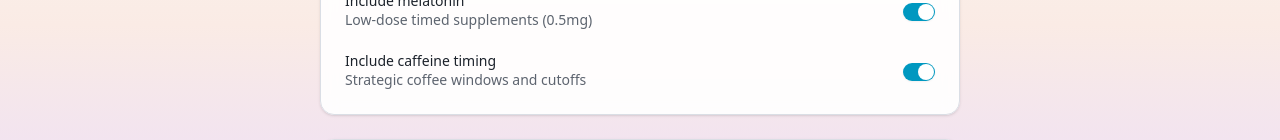
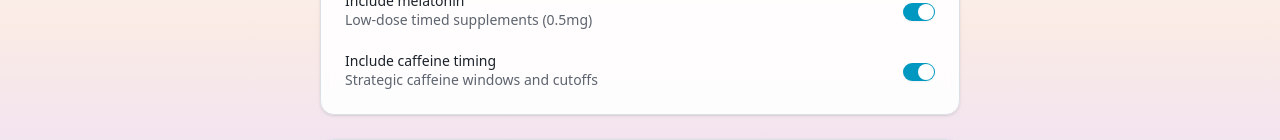
Before and after one commit to davidrecordon/dawnward, a Next.js app: page /settings in a window 1280 px wide. Shown: the part 460-600 px from the top of the page. Built offline with nearby package versions, Linux system fonts and the light colour scheme.

Commit message:
Use 'caffeine' instead of 'coffee' in settings page
Changed description from "Strategic coffee windows and cutoffs"
to "Strategic caffeine windows and cutoffs" for consistency.

```diff
--- a/src/app/settings/page.tsx
+++ b/src/app/settings/page.tsx
@@ -64,7 +64,7 @@ export default function SettingsPage() {
               <div className="space-y-0.5">
                 <Label htmlFor="caffeine">Include caffeine timing</Label>
                 <p className="text-sm text-muted-foreground">
-                  Strategic coffee windows and cutoffs
+                  Strategic caffeine windows and cutoffs
                 </p>
               </div>
               <Switch id="caffeine" defaultChecked />
```
